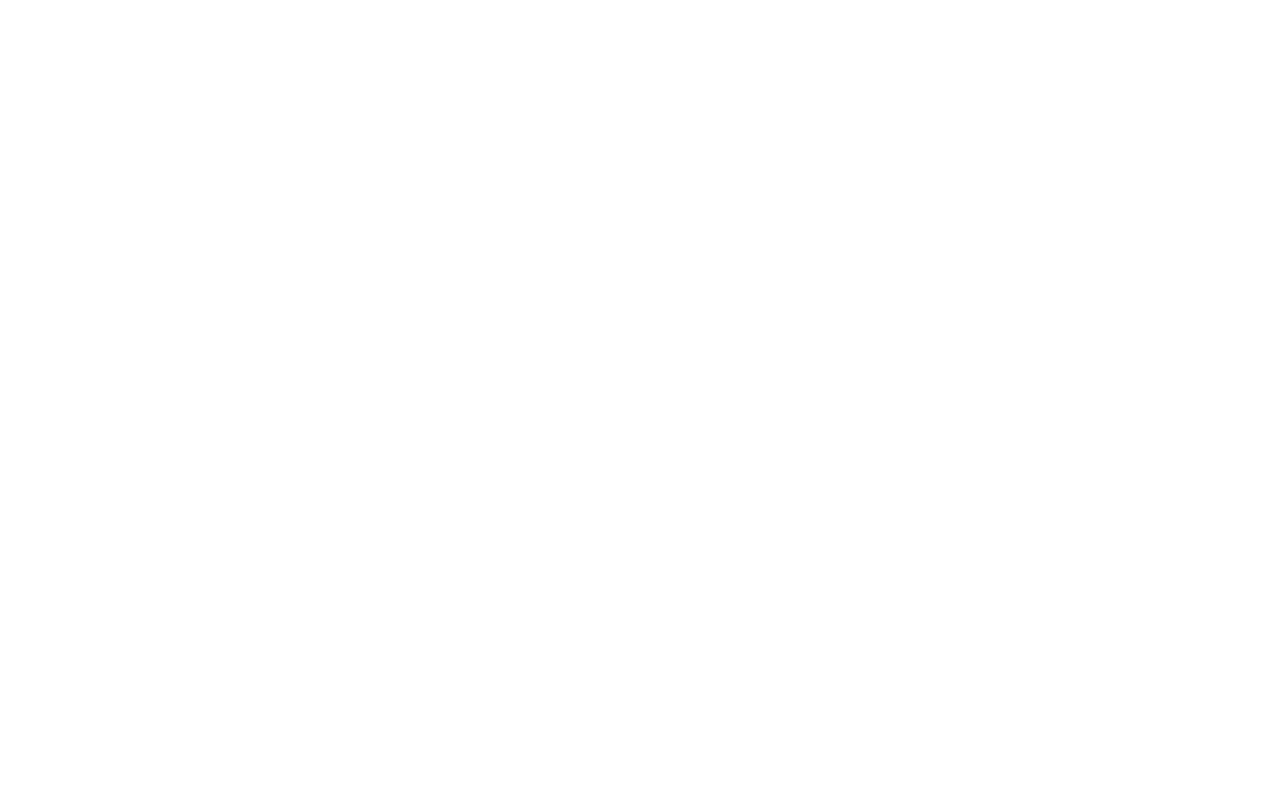
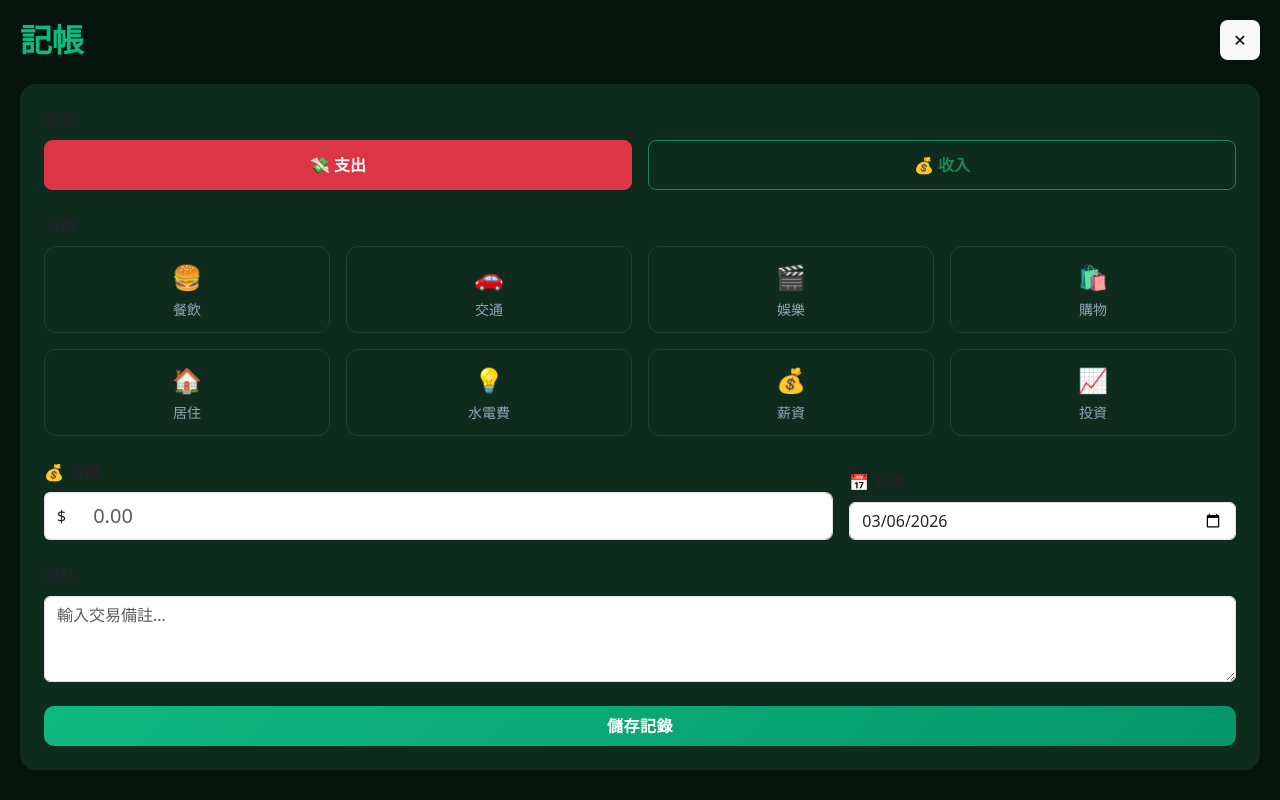
Before and after one commit to Emer0724/Saifu_front, a React (Vite) app: page /records in a window 1280 px wide. Before the commit this address had no page. Shown: the top 800 px of the page. Built offline with nearby package versions, Linux system fonts and the light colour scheme.

Commit message:
記帳畫面新增

```diff
--- a/src/main.tsx
+++ b/src/main.tsx
@@ -4,6 +4,7 @@
 import './index.css'
 import App from './App.tsx'
 import MainMenu from './pages/MainMenu.tsx'
+import Records from './pages/Records.tsx'
 
 createRoot(document.getElementById('root')!).render(
   <StrictMode>
@@ -11,6 +12,7 @@
       <Routes>
         <Route path="/" element={<App />} />
         <Route path="/menu" element={<MainMenu />} />
+        <Route path="/records" element={<Records />} />
       </Routes>
     </BrowserRouter>
   </StrictMode>,
--- a/src/pages/MainMenu.module.css
+++ b/src/pages/MainMenu.module.css
@@ -7,7 +7,7 @@
 }
 
 .brand-title {
-  color: #333;
+  color: var(--accent-emerald);
   font-weight: 800;
   letter-spacing: -0.5px;
 }
--- a/src/pages/MainMenu.tsx
+++ b/src/pages/MainMenu.tsx
@@ -1,7 +1,9 @@
 import React from 'react';
+import { useNavigate } from 'react-router-dom';
 import styles from './MainMenu.module.css';
 
 const MainMenu: React.FC = () => {
+  const navigate = useNavigate();
   const menuItems = [
     { id: 'records', title: '記帳', icon: '📝', description: '記錄您的每日收支' },
     { id: 'reports', title: '報表', icon: '📊', description: '查看您的財務狀況' },
@@ -12,6 +14,10 @@
   const handleLogout = () => {
     localStorage.removeItem('token');
     window.location.href = '/';
+  };
+
+  const handleNavigate = (pageId: string) => {
+    navigate(`/${pageId}`);
   };
 
   return (
@@ -31,7 +37,7 @@
           <div key={item.id} className="col-12 col-md-6">
             <div
               className={`card h-100 shadow-sm border-0 ${styles['menu-card']}`}
-              onClick={() => console.log(`Navigate to ${item.id}`)}
+              onClick={() => handleNavigate(item.id)}
               style={{ cursor: 'pointer', transition: 'transform 0.2s, box-shadow 0.2s' }}
             >
               <div className="card-body p-4 d-flex align-items-center">
--- /dev/null
+++ b/src/pages/Records.module.css
@@ -0,0 +1,92 @@
+.records-container {
+  min-height: 100vh;
+  padding: 20px;
+  background-color: var(--primary-dark);
+}
+
+.brand-title {
+  color: var(--accent-emerald);
+  font-weight: 800;
+  letter-spacing: -0.5px;
+}
+
+.record-form-card {
+  background-color: var(--secondary-dark);
+  border: 1px solid var(--border-color);
+  border-radius: 16px;
+}
+
+.type-btn {
+  border-radius: 8px;
+  padding: 12px;
+  font-weight: 600;
+  transition: all 0.2s;
+}
+
+.type-btn:hover {
+  opacity: 0.9;
+}
+
+.category-btn {
+  border-radius: 12px;
+  padding: 12px 8px;
+  transition: all 0.2s;
+  background-color: var(--secondary-dark);
+  color: var(--text-muted);
+  border-color: var(--border-color);
+}
+
+.category-btn:hover {
+  background-color: rgba(16, 185, 129, 0.1);
+  color: var(--accent-emerald);
+  border-color: var(--accent-emerald);
+}
+
+.category-btn.active {
+  background-color: var(--accent-emerald);
+  color: white;
+  border-color: var(--accent-emerald);
+}
+
+.hamburger-btn {
+  background: rgba(255, 255, 255, 0.1);
+  border: 1px solid rgba(255, 255, 255, 0.3);
+  color: white;
+  padding: 8px;
+}
+
+.hamburger-btn:hover {
+  background-color: rgba(255, 255, 255, 0.2);
+  color: white;
+}
+
+.toggler-icon {
+  display: inline-block;
+  width: 1.5em;
+  height: 1.5em;
+  vertical-align: middle;
+  background-image: var(--bs-navbar-toggler-icon-bg);
+  background-repeat: no-repeat;
+  background-position: center;
+  background-size: 100%;
+}
+
+.dropdown-menu {
+  background-color: var(--secondary-dark);
+  border: 1px solid var(--border-color);
+  border-radius: 8px;
+  box-shadow: 0 4px 12px rgba(0, 0, 0, 0.3);
+  min-width: 100px;
+}
+
+.dropdown-menu button {
+  font-size: 0.875rem;
+  padding: 8px 16px;
+  text-align: left;
+  border-radius: 4px;
+}
+
+.dropdown-menu button:hover {
+  background-color: rgba(16, 185, 129, 0.1);
+  color: var(--accent-emerald);
+}
--- /dev/null
+++ b/src/pages/Records.tsx
@@ -0,0 +1,165 @@
+import React from 'react';
+import { useNavigate } from 'react-router-dom';
+import styles from './Records.module.css';
+import ButtonS from '../components/button-s';
+
+const Records: React.FC = () => {
+  const navigate = useNavigate();
+  const [amount, setAmount] = React.useState('');
+  const [category, setCategory] = React.useState('food');
+  const [type, setType] = React.useState('expense');
+  const [description, setDescription] = React.useState('');
+  const [date, setDate] = React.useState(new Date().toISOString().split('T')[0]);
+
+  const categories = [
+    { id: 'food', name: '餐飲', icon: '🍔' },
+    { id: 'transport', name: '交通', icon: '🚗' },
+    { id: 'entertainment', name: '娛樂', icon: '🎬' },
+    { id: 'shopping', name: '購物', icon: '🛍️' },
+    { id: 'housing', name: '居住', icon: '🏠' },
+    { id: 'utility', name: '水電費', icon: '💡' },
+    { id: 'salary', name: '薪資', icon: '💰' },
+    { id: 'investment', name: '投資', icon: '📈' },
+  ];
+
+  const handleSubmit = (e: React.FormEvent) => {
+    e.preventDefault();
+    console.log('Record submitted:', {
+      amount,
+      category,
+      type,
+      description,
+      date,
+    });
+    setAmount('');
+    setDescription('');
+  };
+
+  const handleBackToMenu = () => {
+    navigate('/menu');
+  };
+
+  return (
+    <div className={styles['records-container']}>
+      <div className="d-flex justify-content-between align-items-center mb-4">
+        <h2 className={`${styles['brand-title']} m-0`}>記帳</h2>
+        <button
+          onClick={handleBackToMenu}
+          className="btn btn-light p-2 d-flex align-items-center justify-content-center"
+          style={{ borderRadius: '8px', border: 'none', width: '40px', height: '40px' }}
+        >
+          ✕
+        </button>
+      </div>
+
+      <div className={`card shadow-sm border-0 ${styles['record-form-card']}`}>
+        <div className="card-body p-4">
+          <form onSubmit={handleSubmit}>
+            <div className="mb-4">
+              <label className="form-label fw-bold mb-2">類型</label>
+              <div className="d-flex gap-3">
+                <button
+                  type="button"
+                  onClick={() => setType('expense')}
+                  className={`flex-fill btn ${type === 'expense' ? 'btn-danger' : 'btn-outline-danger'} ${styles['type-btn']}`}
+                >
+                  💸 支出
+                </button>
+                <button
+                  type="button"
+                  onClick={() => setType('income')}
+                  className={`flex-fill btn ${type === 'income' ? 'btn-success' : 'btn-outline-success'} ${styles['type-btn']}`}
+                >
+                  💰 收入
+                </button>
+              </div>
+            </div>
+
+            <div className="mb-4">
+               <label className="form-label fw-bold mb-2">分類</label>
+               <div className="row g-3">
+                 {categories.map((cat) => (
+                   <div key={cat.id} className="col-4 col-md-3">
+                     <button
+                       type="button"
+                       onClick={() => setCategory(cat.id)}
+                       className={`w-100 btn ${category === cat.id ? 'btn-outline-primary' : 'btn-outline-secondary'} ${styles['category-btn']}`}
+                     >
+                       <div className="fs-4 mb-1">{cat.icon}</div>
+                       <div className="small">{cat.name}</div>
+                     </button>
+                   </div>
+                 ))}
+               </div>
+             </div>
+
+             <div className="mb-4">
+               <div className="row g-3 align-items-end">
+                 <div className="col-8">
+                   <label htmlFor="amountInput" className="form-label fw-bold mb-2">
+                     💰 金額
+                   </label>
+                   <div className="input-group">
+                     <span className="input-group-text bg-white text-dark border-end-0">
+                       $
+                     </span>
+                     <input
+                       type="number"
+                       className="form-control form-control-lg border-start-0"
+                       id="amountInput"
+                       placeholder="0.00"
+                       value={amount}
+                       onChange={(e) => setAmount(e.target.value)}
+                       required
+                     />
+                   </div>
+                 </div>
+                 <div className="col-4">
+                   <label htmlFor="dateInput" className="form-label fw-bold mb-2">
+                     📅 日期
+                   </label>
+                   <input
+                     type="date"
+                     className="form-control"
+                     id="dateInput"
+                     value={date}
+                     onChange={(e) => setDate(e.target.value)}
+                     required
+                   />
+                 </div>
+               </div>
+             </div>
+
+            <div className="mb-4">
+              <label htmlFor="descriptionInput" className="form-label fw-bold mb-2">
+                備註
+              </label>
+              <textarea
+                className="form-control"
+                id="descriptionInput"
+                rows={3}
+                placeholder="輸入交易備註..."
+                value={description}
+                onChange={(e) => setDescription(e.target.value)}
+              />
+            </div>
+
+            <ButtonS type="submit" className="w-100 py-2">
+              儲存記錄
+            </ButtonS>
+          </form>
+        </div>
+      </div>
+
+      <div className="mt-5">
+        <h3 className="fw-bold mb-3" style={{ color: 'white' }}>最近記錄</h3>
+        <div className="text-center py-4" style={{ color: 'white' }}>
+          <p>暫無記帳記錄</p>
+          <small style={{ color: 'white' }}>點擊上方表單添加您的第一筆記錄</small>
+        </div>
+      </div>
+    </div>
+  );
+};
+
+export default Records;
```
